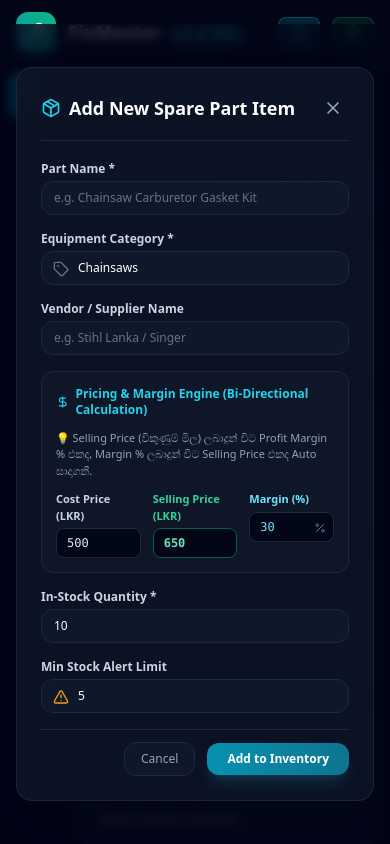
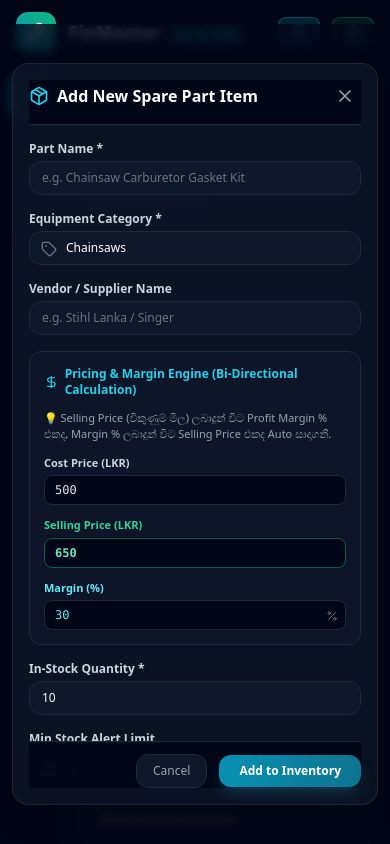
Before and after one commit to vidzocreations-cell/FIxMaster, a Next.js app: page / in a window 390 px wide. Both pictures are taken after a click on the button "Add Spare Part". Shown: the top 844 px of the page. Built offline with nearby package versions, Linux system fonts and the light colour scheme.

Commit message:
Fix mobile responsive modal layout with sticky headers and auto-scrolling

```diff
--- a/components/JobCardModal.tsx
+++ b/components/JobCardModal.tsx
@@ -187,16 +187,17 @@ export default function JobCardModal({ isOpen, onClose, jobToEdit, onSaved }: Jo
   };
 
   return (
-    <div className="fixed inset-0 z-50 flex items-center justify-center p-4 bg-slate-950/80 backdrop-blur-sm animate-in fade-in duration-200">
-      <div className="w-full max-w-xl glass-panel rounded-2xl border border-slate-800 p-6 space-y-5 shadow-2xl relative max-h-[90vh] overflow-y-auto">
-        <div className="flex items-center justify-between border-b border-slate-800 pb-4">
+    <div className="fixed inset-0 z-50 overflow-y-auto bg-slate-950/80 backdrop-blur-sm animate-in fade-in duration-200 p-3 sm:p-6 flex items-start sm:items-center justify-center">
+      <div className="w-full max-w-xl glass-panel rounded-2xl border border-slate-800 p-4 sm:p-6 space-y-4 sm:space-y-5 shadow-2xl relative my-auto max-h-[88vh] overflow-y-auto">
+        <div className="flex items-center justify-between border-b border-slate-800 pb-3 sticky top-0 bg-slate-950/90 backdrop-blur-md z-20">
           <div className="flex items-center gap-2">
             <Wrench className="w-5 h-5 text-cyan-400" />
-            <h2 className="text-lg font-bold text-white">
+            <h2 className="text-base sm:text-lg font-bold text-white">
               {jobToEdit ? `Edit Job Card (${jobToEdit.job_no})` : 'New Repair Job Card'}
             </h2>
           </div>
           <button
+            type="button"
             onClick={onClose}
             className="p-1.5 rounded-lg text-slate-400 hover:text-white hover:bg-slate-800 transition-all cursor-pointer"
           >
@@ -425,7 +426,7 @@ export default function JobCardModal({ isOpen, onClose, jobToEdit, onSaved }: Jo
           </div>
 
           {/* Actions */}
-          <div className="flex items-center justify-end gap-3 pt-3 border-t border-slate-800">
+          <div className="flex items-center justify-end gap-3 pt-3 border-t border-slate-800 sticky bottom-0 bg-slate-950/90 backdrop-blur-md z-20">
             <button
               type="button"
               onClick={onClose}
--- a/components/PartModal.tsx
+++ b/components/PartModal.tsx
@@ -125,16 +125,17 @@ export default function PartModal({ isOpen, onClose, partToEdit, onSaved }: Part
   };
 
   return (
-    <div className="fixed inset-0 z-50 flex items-center justify-center p-4 bg-slate-950/80 backdrop-blur-sm animate-in fade-in duration-200">
-      <div className="w-full max-w-lg glass-panel rounded-2xl border border-slate-800 p-6 space-y-5 shadow-2xl relative max-h-[90vh] overflow-y-auto">
-        <div className="flex items-center justify-between border-b border-slate-800 pb-4">
+    <div className="fixed inset-0 z-50 overflow-y-auto bg-slate-950/80 backdrop-blur-sm animate-in fade-in duration-200 p-3 sm:p-6 flex items-start sm:items-center justify-center">
+      <div className="w-full max-w-lg glass-panel rounded-2xl border border-slate-800 p-4 sm:p-6 space-y-4 sm:space-y-5 shadow-2xl relative my-auto max-h-[88vh] overflow-y-auto">
+        <div className="flex items-center justify-between border-b border-slate-800 pb-3 sticky top-0 bg-slate-950/90 backdrop-blur-md z-20">
           <div className="flex items-center gap-2">
             <Package className="w-5 h-5 text-cyan-400" />
-            <h2 className="text-lg font-bold text-white">
+            <h2 className="text-base sm:text-lg font-bold text-white">
               {partToEdit ? 'Edit Spare Part Item' : 'Add New Spare Part Item'}
             </h2>
           </div>
           <button
+            type="button"
             onClick={onClose}
             className="p-1.5 rounded-lg text-slate-400 hover:text-white hover:bg-slate-800 transition-all cursor-pointer"
           >
@@ -198,7 +199,7 @@ export default function PartModal({ isOpen, onClose, partToEdit, onSaved }: Part
               💡 Selling Price (විකුණුම් මිල) ලබාදුන් විට Profit Margin % එකද, Margin % ලබාදුන් විට Selling Price එකද Auto සාදාගනී.
             </p>
 
-            <div className="grid grid-cols-3 gap-3">
+            <div className="grid grid-cols-1 sm:grid-cols-3 gap-3">
               {/* Cost Price */}
               <div>
                 <label className="block text-[11px] font-semibold text-slate-300 mb-1">Cost Price (LKR)</label>
@@ -277,7 +278,7 @@ export default function PartModal({ isOpen, onClose, partToEdit, onSaved }: Part
           </div>
 
           {/* Actions */}
-          <div className="flex items-center justify-end gap-3 pt-3 border-t border-slate-800">
+          <div className="flex items-center justify-end gap-3 pt-3 border-t border-slate-800 sticky bottom-0 bg-slate-950/90 backdrop-blur-md z-20">
             <button
               type="button"
               onClick={onClose}
```
